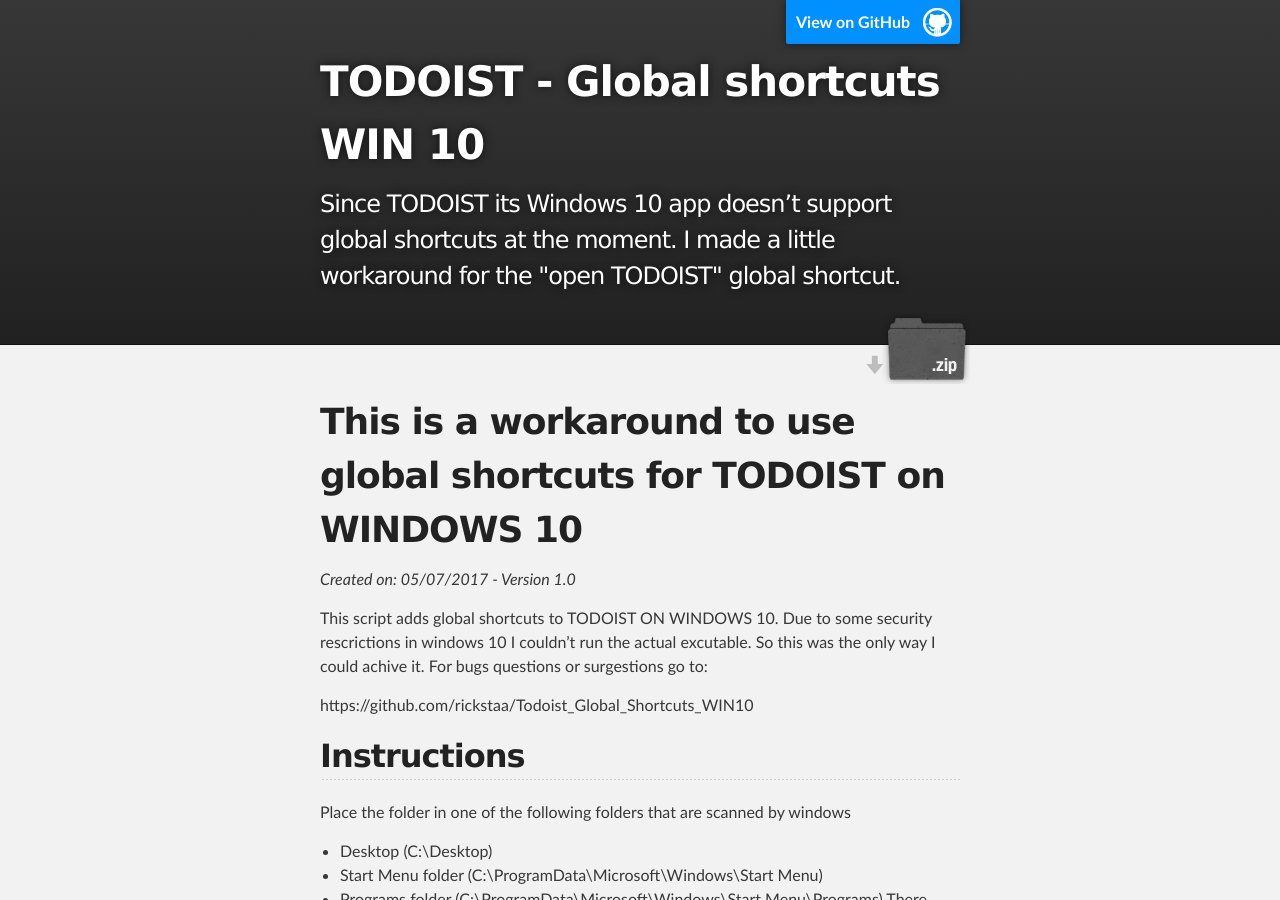
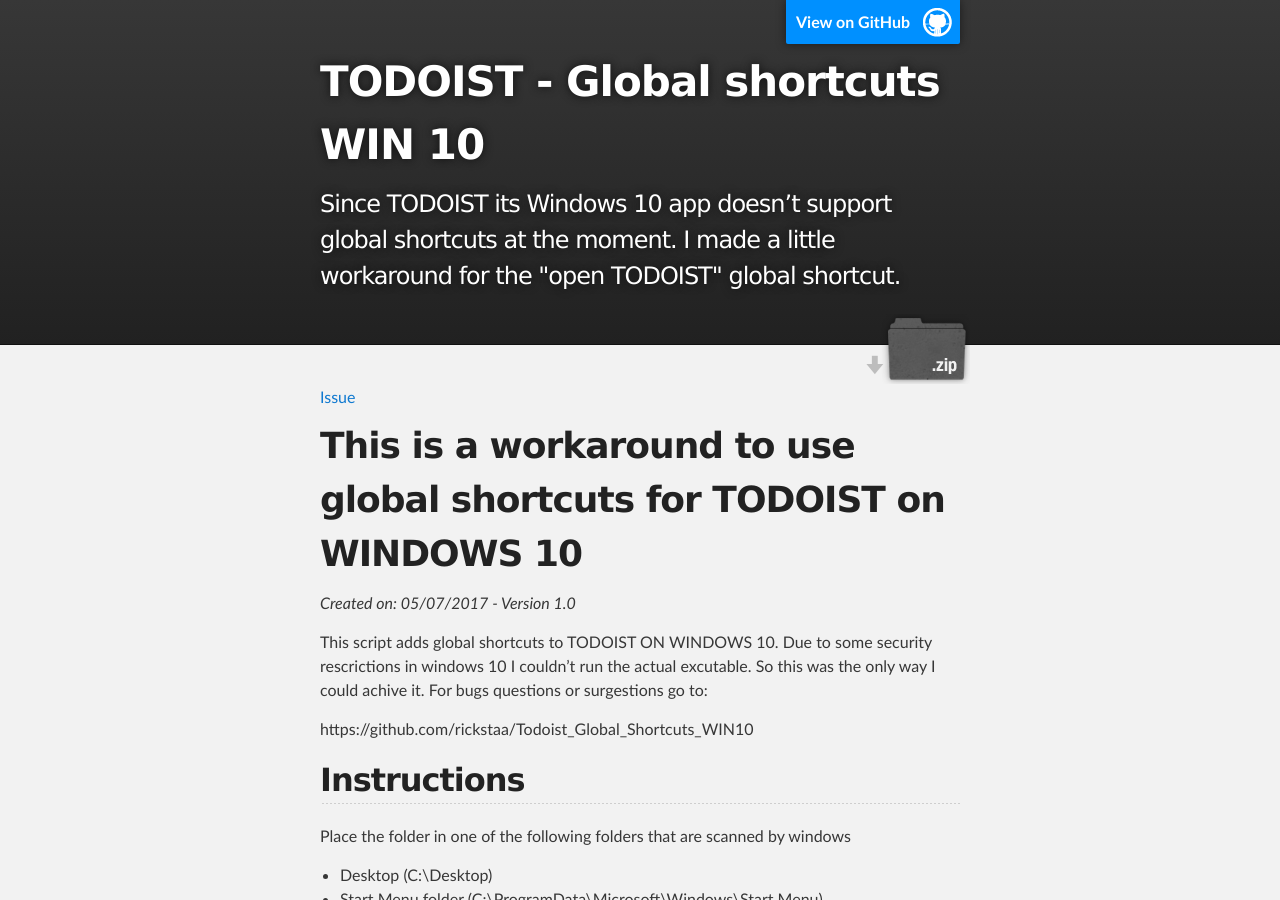
Before and after one commit to rickstaa/todoist-global-shortcuts-WIN10, a Jekyll site: the page built from index.md, in a window 1280 px wide and 900 px high. Built offline with Jekyll 4.4.1, drawn with Linux system fonts in a browser that asks for light colours; our own code applies the rules of GitHub Pages for plain Markdown files.

Commit message:
isue button

```diff
--- a/_layouts/default.html
+++ b/_layouts/default.html
@@ -10,6 +10,8 @@
     <link rel="stylesheet" type="text/css" media="screen" href="{{ '/assets/css/style.css?v=' | append: site.github.build_revision | relative_url }}">
 
     <title>{{ site.title | default: site.github.repository_name }}</title>
+    <!-- Place this tag in your head or just before your close body tag. -->
+    <script async defer src="https://buttons.github.io/buttons.js"></script>
   </head>
 
   <body>
@@ -33,6 +35,8 @@
     <!-- MAIN CONTENT -->
     <div id="main_content_wrap" class="outer">
       <section id="main_content" class="inner">
+        <!-- Place this tag where you want the button to render. -->
+<a class="github-button" href="https://github.com/ntkme/github-buttons/issues" data-icon="octicon-issue-opened" data-size="large" aria-label="Issue ntkme/github-buttons on GitHub">Issue</a>
         {{ content }}
 <a href='https://ko-fi.com/A5841X35' target='_blank'><img height='36' style='border:0px;height:36px;' src='https://az743702.vo.msecnd.net/cdn/kofi1.png?v=0' border='0' alt='Buy Me a Coffee at ko-fi.com' /></a>      </section>
     </div>
```
